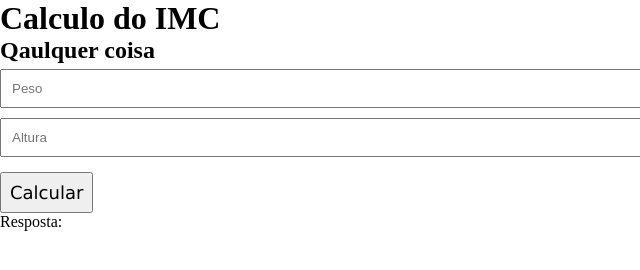
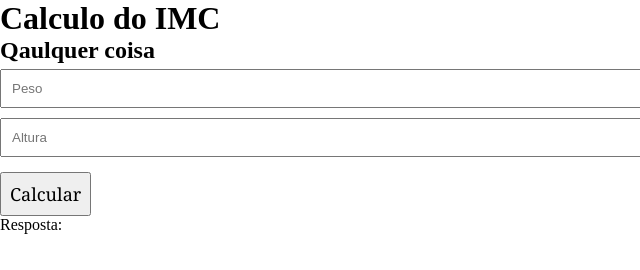
Before and after one commit to Lolmaia/Teste, a plain HTML site: page index.html in a window 1280 px wide. Shown: the full height of the page, 0-640 px from the left. Drawn offline with Linux system fonts and the light colour scheme.

Commit message:
Update estilo.css

```diff
--- a/estilo.css
+++ b/estilo.css
@@ -18,7 +18,7 @@
 }
 #btnCalcula{
     padding: 8px;
-    font-family: 'Lucida Sans', 'Lucida Sans Regular', 'Lucida Grande', 'Lucida Sans Unicode', Geneva, Verdana, sans-serif;
+    font-family: Cambria, Cochin, Georgia, Times, 'Times New Roman', serif;
     font-size: large;
 
 
```
